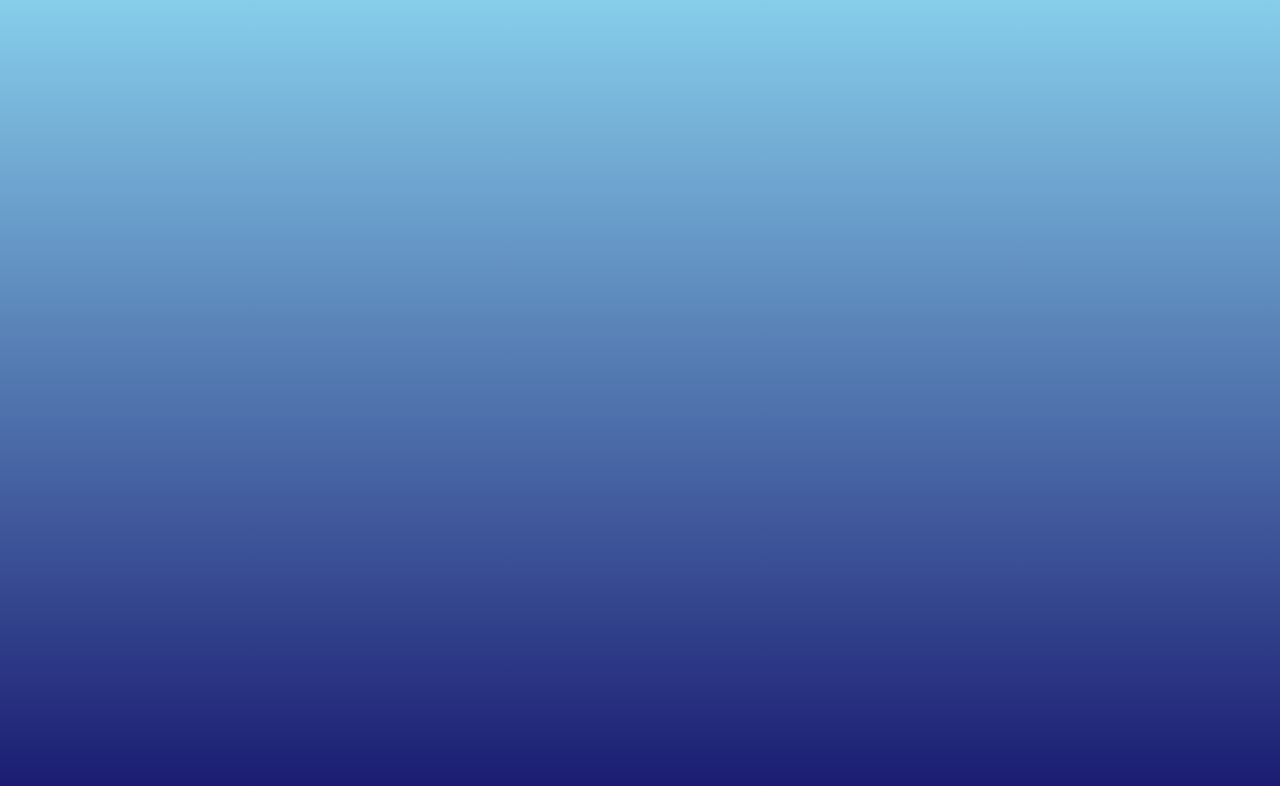
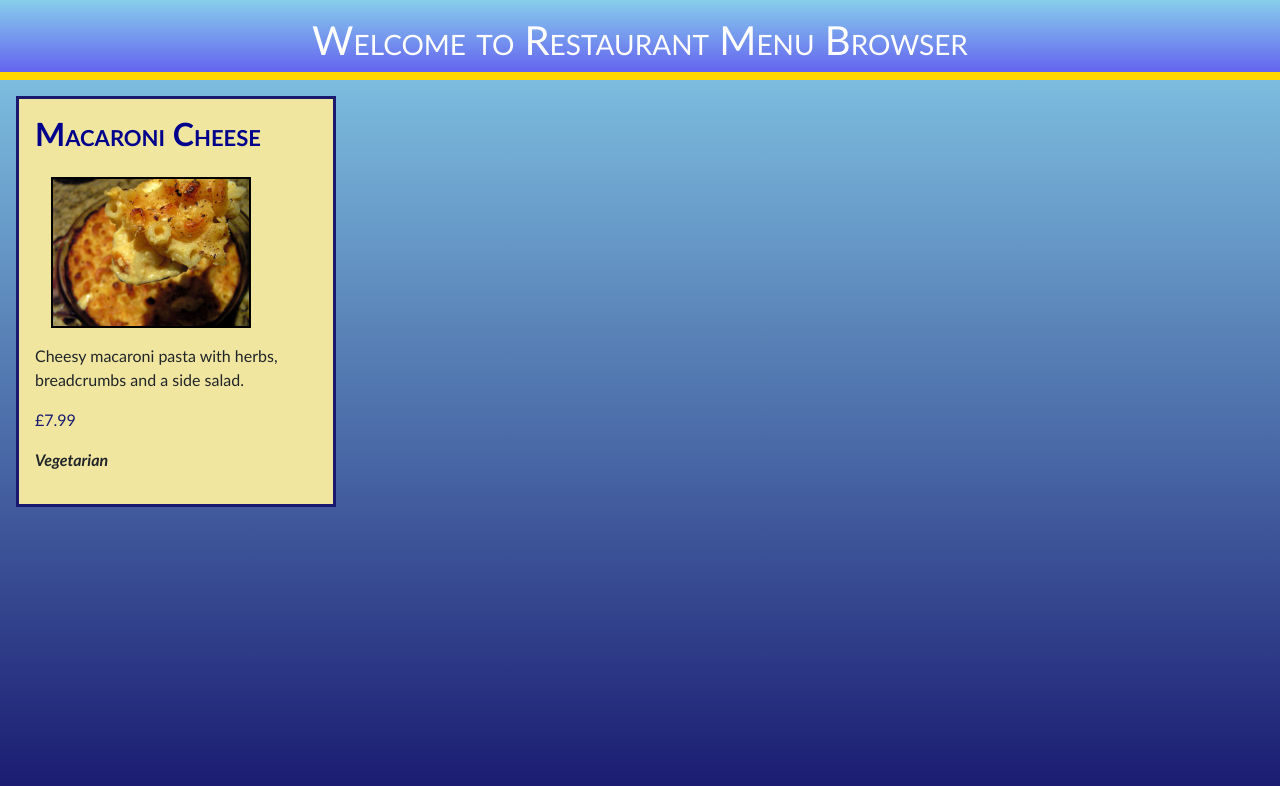
Before and after one commit to daniellegoodlake21/restaurant-menu, a React (Create React App) app: page /restaurant-menu/1 in a window 1280 px wide. Before the commit this address had no page. Shown: the top 786 px of the page. Built offline with nearby package versions, Linux system fonts and the light colour scheme.

Commit message:
Add meal item page

```diff
--- a/MealInterface.ts
+++ b/MealInterface.ts
@@ -1,7 +1,7 @@
 import DietaryPreference from "./src/DietaryPreference";
 
 export default interface Meal{
-    key: number;
+    id: number;
     title: string;
     description: string;
     price: number;
--- a/src/App.tsx
+++ b/src/App.tsx
@@ -7,6 +7,7 @@ import { useState } from "react";
 import Home from "./pages/Home";
 import { BrowserRouter, Routes, Route} from "react-router-dom";
 import { initialState, reducer } from "./reducer";
+import MealInfo from "./pages/MealInfo";
 function App(): JSX.Element
 {
     const [state, dispatch] = React.useReducer(reducer, initialState)
@@ -18,6 +19,7 @@ function App(): JSX.Element
                 <BrowserRouter>
                     <Routes>
                         <Route path="/restaurant-menu" element={<Home/>}/>
+                        <Route path="/restaurant-menu/:id" element={<MealInfo/>}/>
                     </Routes>
                 </BrowserRouter>
             </main>
--- a/src/MealComponent.tsx
+++ b/src/MealComponent.tsx
@@ -1,21 +1,21 @@
 import * as React from "react";
 import MealInterface from '../MealInterface'
+import { useNavigate } from "react-router-dom";
 
 
-export default class MealComponent extends React.Component <MealInterface, {}>
+const MealComponent : React.FC<MealInterface> = ({id, title, description, price, dietaryPreference, imagePath}) : JSX.Element =>
+
 {
-    constructor (props: MealInterface)
-    {
-        super(props);
-    }
-    render()
-    {
-        return <div className="col-lg-3 col-md-5 col-sm-12 meal-item">
-                <h3 className="meal-title">{this.props.title}</h3>
-                <img src={window.location.origin+this.props.imagePath} className="meal-image" alt={this.props.title}/>
-                <p>{this.props.description}</p>
-                <p className="meal-price">£{this.props.price.toString()}</p>
-                <p className="dietary-preference">{this.props.dietaryPreference}</p>
-            </div>
-    }
+    const navigate = useNavigate();
+    const handleClick = () => navigate('/restaurant-menu/'+id.toString());
+
+    return <div onClick={handleClick} className="col-lg-3 col-md-5 col-sm-12 meal-item">
+            <h3 className="meal-title">{title}</h3>
+            <img src={window.location.origin+imagePath} className="meal-image" alt={title}/>
+            <p>{description}</p>
+            <p className="meal-price">£{price.toString()}</p>
+            <p className="dietary-preference">{dietaryPreference}</p>
+        </div>
 }
+
+export default MealComponent;
--- a/src/Menu.ts
+++ b/src/Menu.ts
@@ -2,7 +2,7 @@ import MealInterface from "../MealInterface";
 import MealComponent from "./MealComponent";
 
 const macaroniCheese: MealInterface = {
-    key: 1,
+    id: 1,
     title: "Macaroni Cheese",
     description: "Cheesy macaroni pasta with herbs, breadcrumbs and a side salad.",
     price: 7.99,
@@ -11,7 +11,7 @@ const macaroniCheese: MealInterface = {
 }
 
 const chips: MealInterface = {
-    key: 2,
+    id: 2,
     title: "Chips",
     description: "Chunky chips served with ketchup, salt and vinegar",
     price: 2.99,
@@ -20,7 +20,7 @@ const chips: MealInterface = {
 }
 
 const lasagne: MealInterface = {
-    key: 3,
+    id: 3,
     title: "Lasagne",
     description: "A classic pasta dish served with garlic bread and a side salad.",
     price: 10.99,
@@ -32,6 +32,5 @@ export interface MenuInterface {
     meals: MealInterface[]
 }
 
-const menu: MealComponent[] = [new MealComponent(macaroniCheese), new MealComponent(chips), new MealComponent(lasagne)];
-
+const menu = [macaroniCheese, chips, lasagne];
 export default menu;
--- a/src/context/index.ts
+++ b/src/context/index.ts
@@ -1,4 +1,5 @@
 import { createContext } from "react";
 import { MenuInterface } from "../Menu";
+import { initialState } from "../reducer";
 
-export const context = createContext<MenuInterface | null>(null);
+export const context = createContext(initialState);
--- a/src/pages/Home/index.tsx
+++ b/src/pages/Home/index.tsx
@@ -1,7 +1,6 @@
-import {Fragment, useContext} from "react";
-import { context } from "../../context";
+import {Fragment} from "react";
 import MealComponent from "../../MealComponent";
-import Menu, {MenuInterface} from "../../Menu";
+import Menu from "../../Menu";
 import * as React from "react";
 
 const Home: React.FC = (): JSX.Element =>
@@ -17,7 +16,7 @@ const Home: React.FC = (): JSX.Element =>
                     <div className="App">
                     <div className="container text-center">
                         <div className="row">
-                        {Menu.map(meal => <MealComponent key={meal.props.key} title={meal.props.title} description={meal.props.description} price={meal.props.price} dietaryPreference={meal.props.dietaryPreference} imagePath={meal.props.imagePath}/>)}
+                        {Menu.map(meal => <MealComponent key={meal.id} id={meal.id} title={meal.title} description={meal.description} price={meal.price} dietaryPreference={meal.dietaryPreference} imagePath={meal.imagePath}/>)}
                         </div>
                     </div>
                 </div>
--- /dev/null
+++ b/src/pages/MealInfo/index.tsx
@@ -0,0 +1,16 @@
+import { useContext } from "react";
+import { useParams } from "react-router-dom";
+import { context } from "../../context";
+import MealInterface from "../../../MealInterface";
+import MealComponent from "../../MealComponent";
+import * as React from "react";
+const MealInfo: React.FC = (): JSX.Element =>
+{
+
+    const state = useContext(context);
+    const {id} = useParams();
+    console.log(state.meals.length);
+    const meal: MealInterface = state?.meals[(id as unknown as number)-1] as MealInterface;
+    return (<div>    <h1 className="custom-navbar">Welcome to Restaurant Menu Browser</h1><MealComponent key={meal.id} id={meal.id} title={meal.title} description={meal.description} price={meal.price} dietaryPreference={meal.dietaryPreference} imagePath={meal.imagePath}/></div>);
+}
+export default MealInfo;
--- a/src/reducer/index.ts
+++ b/src/reducer/index.ts
@@ -1,10 +1,10 @@
 import { useReducer } from "react";
-import { MenuInterface } from "../Menu";
+import Menu, { MenuInterface } from "../Menu";
 import ActionInterface from "../Actions";
 import Meal from "../../MealInterface";
 
 export const initialState: MenuInterface = {
-    meals: []
+    meals: Menu
 }
 
 
```
Also changed, not shown: 1 other file (tests, documents, lock files or other folders).
